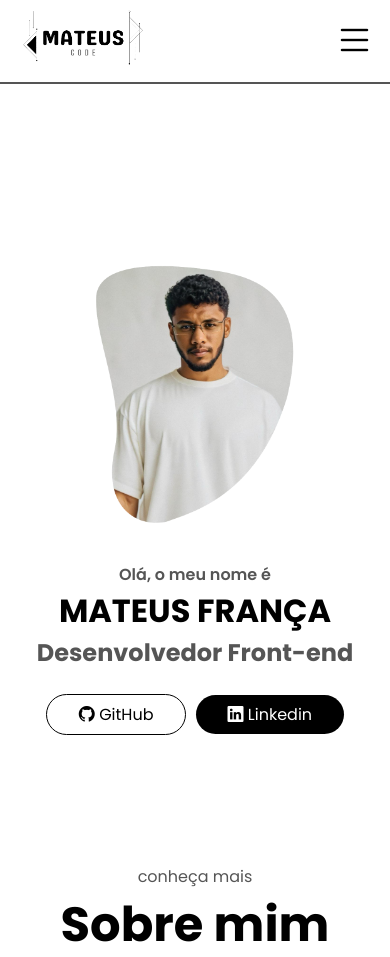
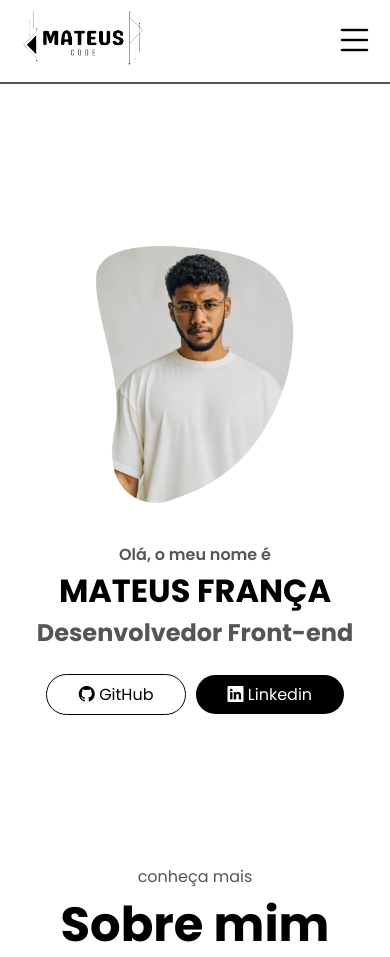
Before and after one commit to mateusfj/potifolio, a PHP site: page / in a window 390 px wide. Shown: the top 957 px of the page. Run offline with PHP 8.4, Linux system fonts and the light colour scheme.

Commit message:
Update style.css

```diff
--- a/assets/css/style.css
+++ b/assets/css/style.css
@@ -214,7 +214,7 @@ width: 0%; background-color: black; height: 2px; position:absolute; bottom: 0; l
 
 /*CONTENTE-IMT-TXT*/
 
-.txt-img{width: 100%;display: flex;position: absolute;flex-direction: column;justify-content: center;align-items: center;margin-top: 90px;color: black;height: 100vh;}
+.txt-img{width: 100%;display: flex;position: absolute;flex-direction: column;justify-content: center;align-items: center;margin-top: 70px;color: black;height: 100vh;}
 .txt-img .img-topo{margin: 0;}
 .txt-img .img-topo img{height: 260px;margin-bottom: 30px;}
 .txt-img .txt-topo{text-align: center;margin-left: 0;height: auto;}
```
